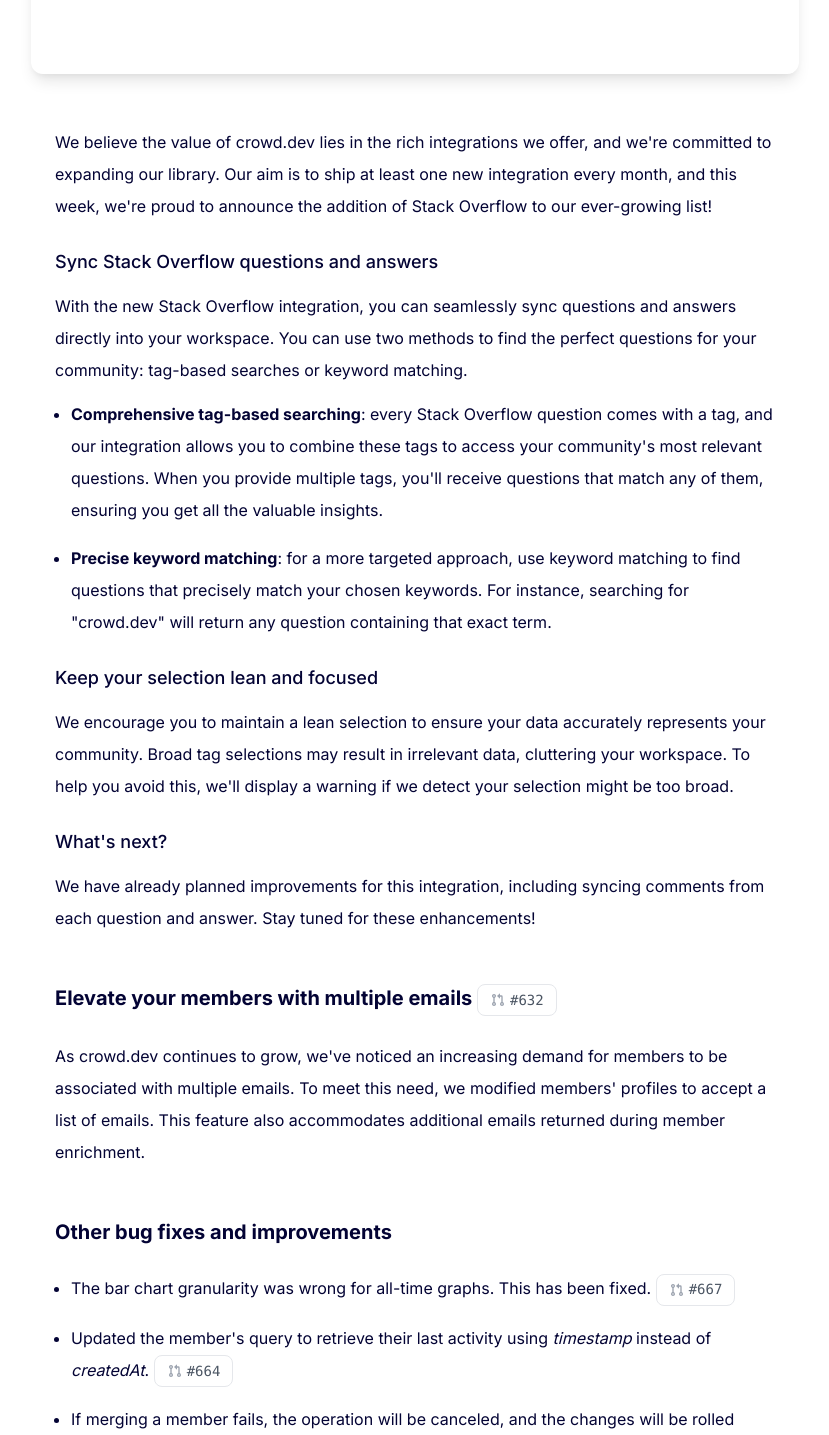
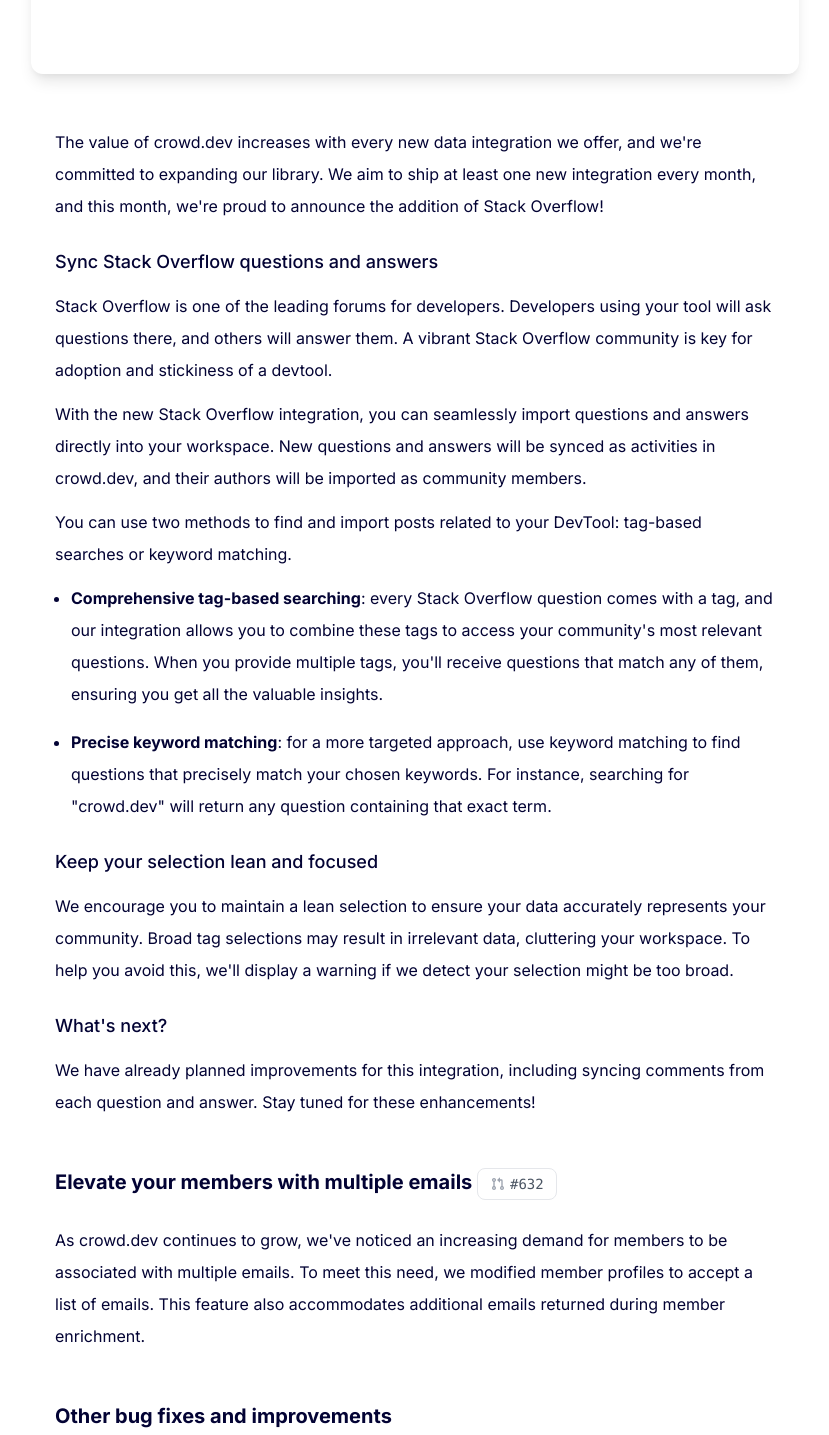
Before and after one commit to octolens/legacy-changelog, a Next.js app: page /changelogs/stack-overflow-integration in a window 1280 px wide. Shown: the part 600-2035 px from the top of the page, without its empty margins (225-1054 px from the left). Built offline with nearby package versions, Linux system fonts and the light colour scheme; no server answers.

Commit message:
Updated copy

```diff
--- a/pages/changelogs/stack-overflow-integration.mdx
+++ b/pages/changelogs/stack-overflow-integration.mdx
@@ -10,7 +10,7 @@ export const meta = {
   title: "Stack Overflow integration",
   headerImage:
     "https://user-images.githubusercontent.com/37874460/224932894-45c3ea20-4b08-4b9a-ab6d-df2e32a657c1.png",
-    headerVideo: "https://www.youtube.com/watch?v=LL1z_bRwuyA",
+  headerVideo: "https://www.youtube.com/watch?v=LL1z_bRwuyA",
   version: "v0.24.0",
   mainPullRequest: 671,
   authors: [
@@ -70,43 +70,37 @@ export const meta = {
   ],
 };
 
-We believe the value of crowd.dev lies in the rich integrations we offer,
-and we're committed to expanding our library.
-Our aim is to ship at least one new integration every month,
-and this week, we're proud to announce the addition of Stack Overflow to our ever-growing list!
+The value of crowd.dev increases with every new data integration we offer, and we're committed to expanding our library. We aim to ship at least one new integration every month, and this month, we're proud to announce the addition of Stack Overflow!
 
 ### Sync Stack Overflow questions and answers
-With the new Stack Overflow integration, you can seamlessly sync questions and
-answers directly into your workspace.
-You can use two methods to find the perfect questions for your community: tag-based searches or keyword matching.
 
-- **Comprehensive tag-based searching**: every Stack Overflow question comes with a tag,
-and our integration allows you to combine these tags to access your community's most relevant questions.
-When you provide multiple tags, you'll receive questions that match any of them,
-ensuring you get all the valuable insights.
+Stack Overflow is one of the leading forums for developers. Developers using your tool will ask questions there, and others will answer them. A vibrant Stack Overflow community is key for adoption and stickiness of a devtool.
 
-- **Precise keyword matching**: for a more targeted approach, use keyword matching to find questions
-that precisely match your chosen keywords.
-For instance, searching for "crowd.dev" will return any question containing that exact term.
+With the new Stack Overflow integration, you can seamlessly import questions and answers directly into your workspace. New questions and answers will be synced as activities in crowd.dev, and their authors will be imported as community members.
+
+You can use two methods to find and import posts related to your DevTool: tag-based searches or keyword matching.
+
+- **Comprehensive tag-based searching**: every Stack Overflow question comes with a tag, and our integration allows you to combine these tags to access your community's most relevant questions. When you provide multiple tags, you'll receive questions that match any of them, ensuring you get all the valuable insights.
+
+- **Precise keyword matching**: for a more targeted approach, use keyword matching to find questions that precisely match your chosen keywords. For instance, searching for "crowd.dev" will return any question containing that exact term.
 
 ### Keep your selection lean and focused
+
 We encourage you to maintain a lean selection to ensure your data accurately represents your community.
 Broad tag selections may result in irrelevant data, cluttering your workspace.
 To help you avoid this, we'll display a warning if we detect your selection might be too broad.
 
 ### What's next?
-We have already planned improvements for this integration, including syncing comments from each question and answer.
-Stay tuned for these enhancements!
+
+We have already planned improvements for this integration, including syncing comments from each question and answer. Stay tuned for these enhancements!
 
 ## Elevate your members with multiple emails <PullRequest number="632"/>
-As crowd.dev continues to grow, we've noticed an increasing demand for members to be associated with multiple emails.
-To meet this need, we modified members' profiles to accept a list of emails.
-This feature also accommodates additional emails returned during member enrichment.
 
+As crowd.dev continues to grow, we've noticed an increasing demand for members to be associated with multiple emails. To meet this need, we modified member profiles to accept a list of emails. This feature also accommodates additional emails returned during member enrichment.
 
 ## Other bug fixes and improvements
 
-- The bar chart granularity was wrong for all-time graphs. This has been fixed. <PullRequest number="667"/>
+- When creating a custom report, the bar chart granularity was wrong for all-time graphs. This has been fixed. <PullRequest number="667"/>
 
 - Updated the member's query to retrieve their last activity using _timestamp_ instead of _createdAt_. <PullRequest number="664"/>
 
@@ -120,8 +114,7 @@ This feature also accommodates additional emails returned during member enrichme
 
 - Fixed the detection logic of when a tenant has sample data. <PullRequest number="652"/>
 
-- Adjusted *last year* date-range in reports to accurately represent the last 365 days. <PullRequest number="648"/>
-
+- Adjusted _last year_ date-range in reports to accurately represent the last 365 days. <PullRequest number="648"/>
 
 export default ({ children, ...rest }) => (
   <MdxLayout meta={meta} {...rest}>
```
